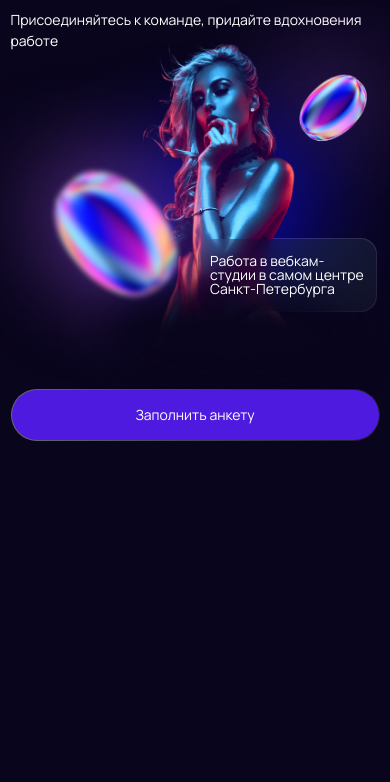
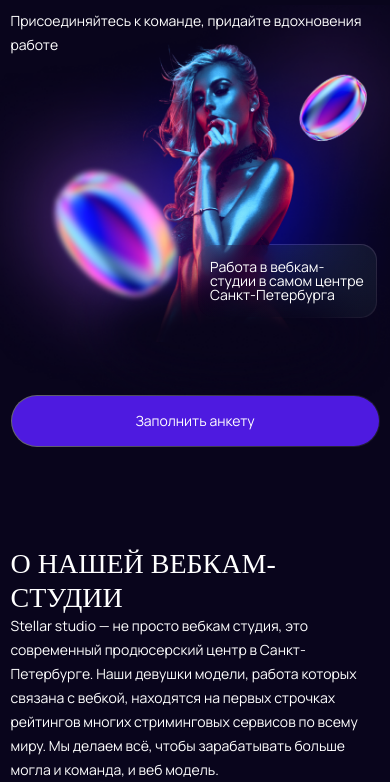
Before and after one commit to alchemycat/Stellar-Landing, a website: page src/index.html in a window 390 px wide. Shown: the part 193-975 px from the top of the page. Before the commit the page ends 844 px from the top, so only its background shows below. Drawn offline with nearby package versions, Linux system fonts and the light colour scheme; files that its build step writes are made by us from their sources; files whose address does not match are found by name; a web font is replaced by a local one.

Commit message:
исправил хедера и интро блок, а именно свойство position

```diff
--- a/gulp/version.json
+++ b/gulp/version.json
@@ -1,3 +1,3 @@
 {
-    "main": "20230729155745"
+    "main": "20230729160820"
 }
--- /dev/null
+++ b/src/html/about.html
@@ -0,0 +1,18 @@
+<section class="about">
+    <div class="container">
+        <div class="about__wrapper">
+            <div class="row">
+                <h2 class="about__header text__h2">
+                    О НАШЕЙ ВЕБКАМ-СТУДИИ
+                </h2>
+                <p class="about__subheader text__subheader">
+                    Stellar studio — не просто вебкам студия, это современный продюсерский центр в Санкт-Петербурге. Наши девушки модели, работа которых связана с вебкой, находятся на первых строчках рейтингов многих стриминговых сервисов по всему миру. Мы делаем всё, чтобы зарабатывать больше могла и команда, и веб модель.
+                </p>
+            </div>
+            <div class="row">
+
+            </div>
+        </div>
+
+    </div>
+</section>
--- a/src/index.html
+++ b/src/index.html
@@ -7,6 +7,7 @@
 			<div class="overlay"></div>
 			<main class="content">
 				@@include('html/intro.html', {})
+				@@include('html/about.html', {})
 			</main>
 			@@include('html/footer.html', {})
 		</div>
--- /dev/null
+++ b/src/scss/components/_about.scss
@@ -0,0 +1,6 @@
+.about {
+    padding-top: 100px;
+    &__header {
+        font-family: var(--font-secondary);
+    }
+}
--- a/src/scss/components/_header.scss
+++ b/src/scss/components/_header.scss
@@ -1,6 +1,8 @@
 .header {
     padding: 16px 0px;
     background: var(--main-color);
+    position: absolute;
+    width: 100%;
     &__logo {
         gap: 4px;
     }
@@ -139,7 +141,6 @@
 
 @media (max-width: 991px) {
     .header {
-        position: relative;
         z-index: 2;
         .container {
             position: relative;
--- a/src/scss/components/_intro.scss
+++ b/src/scss/components/_intro.scss
@@ -1,10 +1,11 @@
 .intro {
-    padding-top: 170px;
+    padding-top: 254px;
     padding-bottom: 215px;
     overflow: hidden;
-    position: absolute;
+
     width: 100%;
     top: 78px;
+
     .container {
         position: relative;
     }
@@ -59,7 +60,7 @@
 
 @media (max-width: 991px) {
     .intro {
-        padding-top: 60px;
+        padding-top: 138px;
         &__img {
             top: -50px;
             width: 873px;
@@ -82,7 +83,7 @@
 
 @media (max-width: 575px) {
     .intro {
-        padding-top: 40px;
+        padding-top: 118px;
         padding-bottom: 0px;
         &__subheader {
             margin-top: 12px;
--- a/src/scss/style.scss
+++ b/src/scss/style.scss
@@ -124,12 +124,15 @@ body {
   }
   &__subheader {
     font-size: var(--fz-18);
+    line-height: var(--lh-24);
+    font-weight: 400;
   }
 }
 
 
 @import "./components/header";
 @import "./components/intro";
+@import "./components/about";
 
 .button {
   position: relative;
```
Also changed, not shown: dist/css/style.css, dist/index.html.
